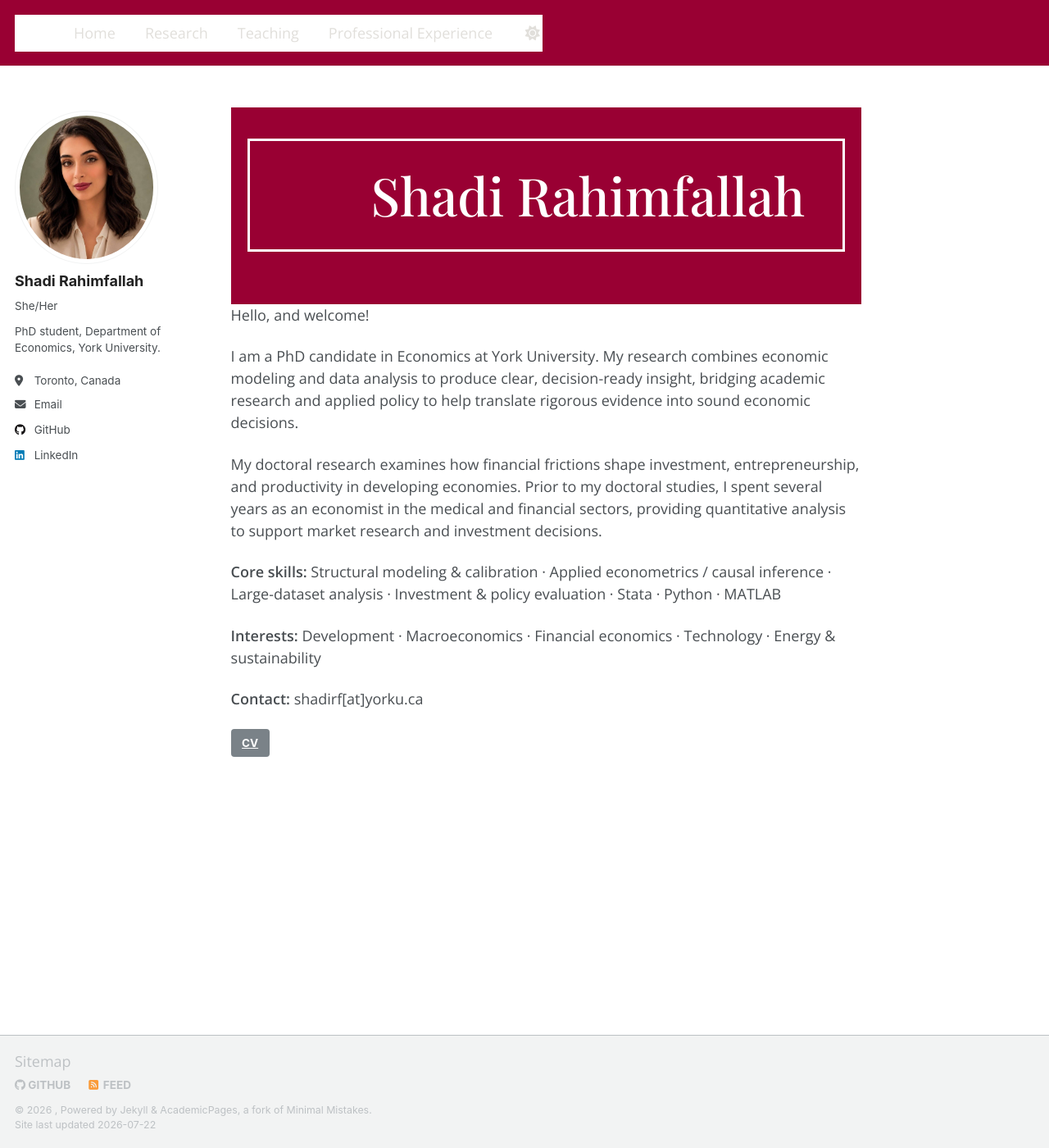
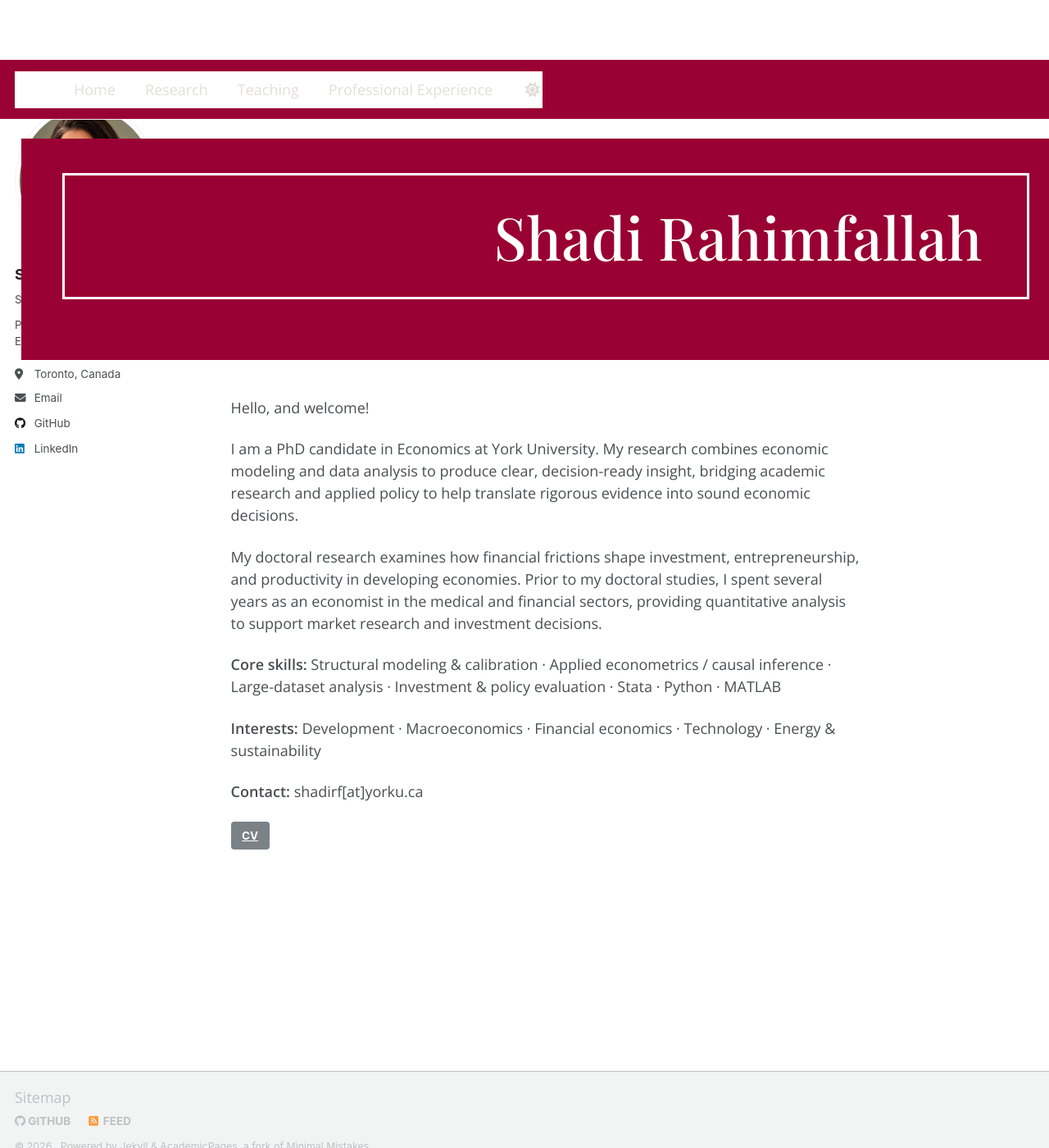
Before and after one commit to ShadiRahimfallah/ShadiRahimfallah.github.io, a Jekyll site: the page built from index.md, in a window 1280 px wide and 1400 px high. Shown: the whole window at 82% size. Built offline with Jekyll 4.4.1, drawn with Linux system fonts in a browser that asks for light colours; a script that is not in the unit is left out.

Commit message:
Refactor custom-maroon.css for style consistency

```diff
--- a/assets/css/custom-maroon.css
+++ b/assets/css/custom-maroon.css
@@ -1,4 +1,4 @@
-/* ===== Maroon academic redesign (Hanjoon Ryu style) ===== */
+/* ===== Exact Hanjoon Ryu style redesign ===== */
 @import url('https://fonts.googleapis.com/css2?family=Playfair+Display:wght@500;700&family=Open+Sans:wght@400;600&display=swap');
 
 :root{
@@ -6,41 +6,80 @@
   --accent:#bf0040;
 }
 
-/* Body + heading fonts */
-body, .page__content, .author__name, .sidebar { font-family:"Open Sans", sans-serif; }
+/* Base fonts */
+body, .page__content, .author__name, .sidebar, p, li { font-family:"Open Sans", sans-serif; }
 h1, h2, h3, .page__title, .archive__item-title { font-family:"Playfair Display", serif; }
 
-/* Top masthead -> maroon bar */
-.masthead { background:var(--maroon); border-bottom:none; }
-.masthead__inner-wrap { padding-top:1em; padding-bottom:1em; }
+/* ---- Top nav bar: maroon, title left, links right ---- */
+.masthead {
+  background:var(--maroon);
+  border-bottom:none;
+  position:relative;
+  z-index:20;
+}
+.masthead__inner-wrap { padding-top:14px; padding-bottom:14px; max-width:100%; }
 .greedy-nav { background:transparent; }
+.greedy-nav .site-title,
+.site-title {
+  color:#ffffff !important;
+  font-family:"Playfair Display", serif !important;
+  font-weight:700;
+  font-size:1.35em;
+}
 .greedy-nav a { color:#e1dfdb; font-family:"Open Sans", sans-serif; }
 .greedy-nav a:hover { color:#ffffff; }
 .greedy-nav .visible-links a:before { background:#ffffff; }
 .greedy-nav__toggle { color:#ffffff; }
-.site-title, .greedy-nav .site-title { color:#ffffff !important; font-family:"Playfair Display", serif; }
 
-/* Maroon title banner with white box */
+/* ---- Full-width maroon banner with white boxed title ---- */
+/* full-bleed: break out of the content column to span the viewport */
 .maroon-banner{
+  position:relative;
+  left:50%;
+  right:50%;
+  margin-left:-50vw;
+  margin-right:-50vw;
+  width:100vw;
   background:var(--maroon);
-  padding:38px 20px 64px;
-  display:flex; justify-content:center;
+  padding:42px 0 74px;
+  margin-top:-1.5em;     /* tuck up under the nav bar */
+  margin-bottom:2.5em;
+  z-index:10;
 }
 .maroon-banner .banner-box{
-  border:3px solid #fff; width:100%; max-width:1100px;
-  padding:34px 46px; display:flex; justify-content:flex-end;
+  border:3px solid #fff;
+  max-width:1180px;
+  margin:0 auto;
+  padding:38px 55px;
+  display:flex;
+  justify-content:flex-end;   /* title right-aligned */
+  align-items:center;
+  min-height:150px;
 }
 .maroon-banner .banner-box h1{
-  color:#fff; font-size:64px; font-weight:500; line-height:1;
-  font-family:"Playfair Display", serif; margin:0;
+  color:#fff !important;
+  font-size:72px;
+  font-weight:500;
+  line-height:1;
+  font-family:"Playfair Display", serif;
+  margin:0;
+  text-align:right;
 }
 
-/* Accent color for links + headings */
+/* ---- Body: accent color for links + Welcome heading ---- */
 a { color:var(--accent); }
 a:hover { color:#7a1f3d; }
-.page__content h1, .page__content h2, .page__content h3 { color:var(--accent); }
+.page__content h1, .page__content h2, .page__content h3 { color:var(--accent); font-family:"Playfair Display", serif; }
 .author__name { color:#222; }
 
-@media (max-width:700px){
-  .maroon-banner .banner-box h1{ font-size:38px; }
+/* Give the main content a bit more top room so banner sits cleanly */
+.page { padding-top:0; }
+
+@media (max-width:900px){
+  .maroon-banner .banner-box h1{ font-size:46px; }
+  .maroon-banner .banner-box{ padding:26px 30px; justify-content:center; }
+  .maroon-banner .banner-box h1{ text-align:center; }
 }
+@media (max-width:600px){
+  .maroon-banner .banner-box h1{ font-size:34px; }
+}
```
